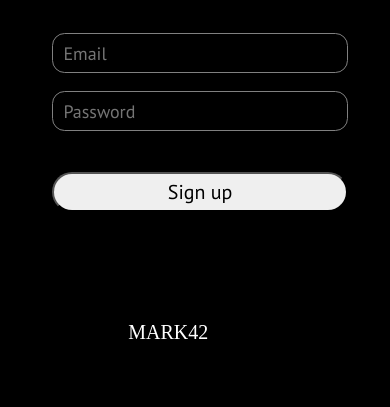
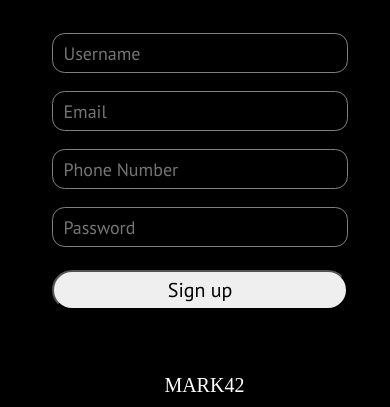
Before and after one commit to rijvan00/Notes_web-app, a plain HTML site: page signup.html in a window 390 px wide. Shown: the part 480-887 px from the top of the page. Before the commit the page ends 844 px from the top, so only its background shows below. Drawn offline with Linux system fonts and the light colour scheme; no server answers.

Commit message:
signup functionality improved

```diff
--- a/signin.js
+++ b/signin.js
@@ -1,4 +1,4 @@
-const firebaseConfig = {
+ const firebaseConfig = {
     apiKey: "AIzaSyAky4ntPyKom6rn82GvO1Wo8KFlsCGYaD8",
     authDomain: "notes-4d772.firebaseapp.com",
     projectId: "notes-4d772",
--- a/signup.css
+++ b/signup.css
@@ -65,6 +65,20 @@ p.notes2 {
   margin-top: -6%;
   font-family: "PT Sans", sans-serif;
 }
+
+input#username_field{
+  height: 40px;
+  width: 34vh;
+  border-radius: 0.7em;
+  background-color: black;
+  font-family: "PT Sans", sans-serif;
+  color: white;
+  font-size: 18px;
+  outline: none;
+  border: 1px solid grey;
+  padding-left: 10px;
+}
+
 input#email_field {
   height: 40px;
   width: 34vh;
@@ -77,6 +91,20 @@ input#email_field {
   border: 1px solid grey;
   padding-left: 10px;
 }
+
+input#Number_field {
+  height: 40px;
+  width: 34vh;
+  border-radius: 0.7em;
+  background-color: black;
+  color: white;
+  font-family: "PT Sans", sans-serif;
+  font-size: 18px;
+  outline: none;
+  border: 1px solid grey;
+  padding-left: 10px;
+}
+
 input#password_field {
   height: 40px;
   width: 34vh;
@@ -89,6 +117,10 @@ input#password_field {
   border: 1px solid grey;
   padding-left: 10px;
 }
+
+
+
+
 #signup {
   height: 40px;
   width: 34vh;
@@ -99,7 +131,7 @@ input#password_field {
 
 footer {
   color: white;
-  text-align: center;
+  margin-top: 8rem;
 }
 @media only screen and (max-width: 812px) {
   body {
@@ -138,7 +170,7 @@ footer {
   }
 
   input#password_field,
-  input#email_field {
+  input#email_field , input#username_field , input#Number_field{
     height: 40px;
     width: 35vh;
     border-radius: 0.7em;
@@ -163,8 +195,8 @@ footer {
 
   footer {
     color: white;
-    margin-top: 6.8rem;
-    margin-left: -8rem;
+    margin-top: 4rem;
+    margin-left: 5rem;
     font-size: 20px;
   }
 }
--- a/signup.html
+++ b/signup.html
@@ -21,12 +21,16 @@
             <p class="notes">Let's Sign You Up.</p>
             <p class="notes2">Welcome back</p>
 
-
+            <label for="Username"></label>
+            <input type="text" name="username" id="username_field" placeholder="Username"><br><br>
             <label for="email"></label>
             <input type="email" name="email" id="email_field" placeholder="Email" required><br><br>
+            <label for="tel"></label>
+            <input type="tel" name="Phone Number" id="Number_field" placeholder="Phone Number"><br><br>
             <label for="password"></label>
-            <input type="password" name="password" id="password_field" placeholder="Password" minlength="8" required>
-            <br><br><br><br>
+            <input type="password" name="password" id="password_field" placeholder="Password" minlength="8"
+                required><br><br><br>
+
             <button onclick="signUp();" id="signup">Sign up</button>
 
 
--- a/signup.js
+++ b/signup.js
@@ -9,8 +9,8 @@ const firebaseConfig = {
 
 firebase.initializeApp(firebaseConfig);
 
-const db= firebase.firestore();
-db.settings({timestampsInSnapshots: true});
+const db = firebase.firestore();
+db.settings({ timestampsInSnapshots: true });
 
 
 
@@ -22,10 +22,11 @@ function signUp() {
 
   firebase.auth().createUserWithEmailAndPassword(email, password)
     .then((userCredential) => {
-    window.location.replace("save.html");
+      add_data();
 
-    var user = userCredential.user;
-    // ...
+
+
+
     })
     .catch((error) => {
       var errorCode = error.code;
@@ -38,11 +39,38 @@ function signUp() {
 firebase.auth().onAuthStateChanged((user) => {
 
   if (user) {
+    uid = user.uid;
 
-    window.location.replace("save.html");
-    var uid = user.uid;
     // ...
+
   } else {
 
   }
 });
+
+
+
+function add_data(uid) {
+
+  const usernamefield = document.getElementById("username_field");
+  const emailfield = document.getElementById("email_field");
+  const PhoneNumberfield = document.getElementById("Number_field");
+
+  const username = usernamefield.value;
+  const email = emailfield.value;
+  const Phone = PhoneNumberfield.value;
+
+  const data = {
+    username: username,
+    email: email,
+    Phone: Phone
+  }
+  db.collection("user").doc(uid).set(data).then(() => {
+      console.log("Document successfully written!");
+      window.location.replace("save.html");
+    })
+
+    .catch((error) => {
+      console.error("Error writing document: ", error);
+    });
+}
```
Also changed, not shown: index.html (+2 -4 lines). Lines whose indentation alone changed are shown as unchanged.
